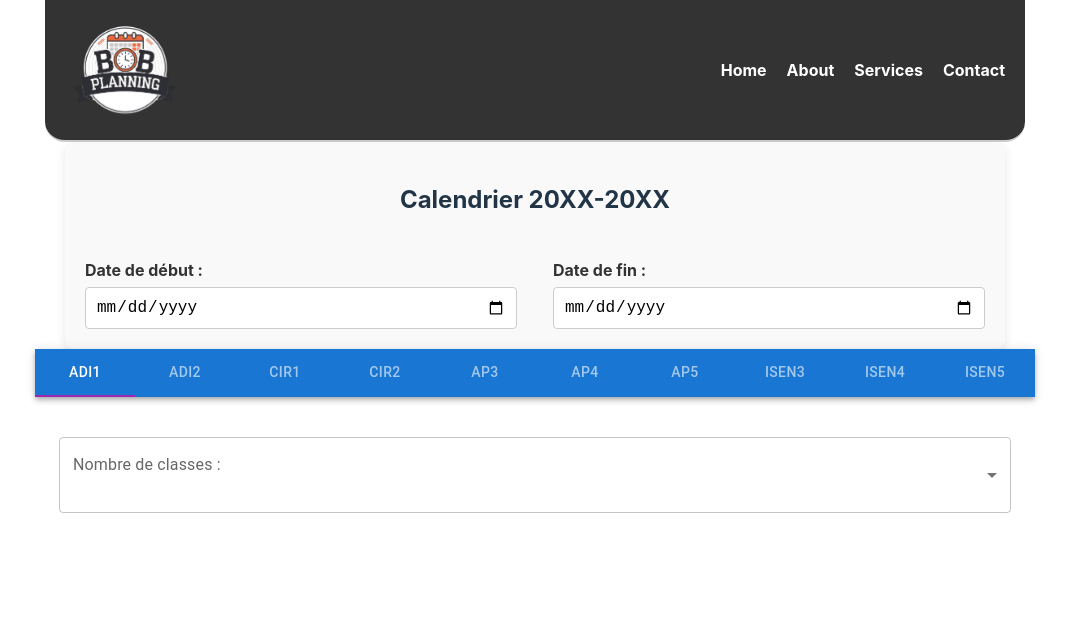
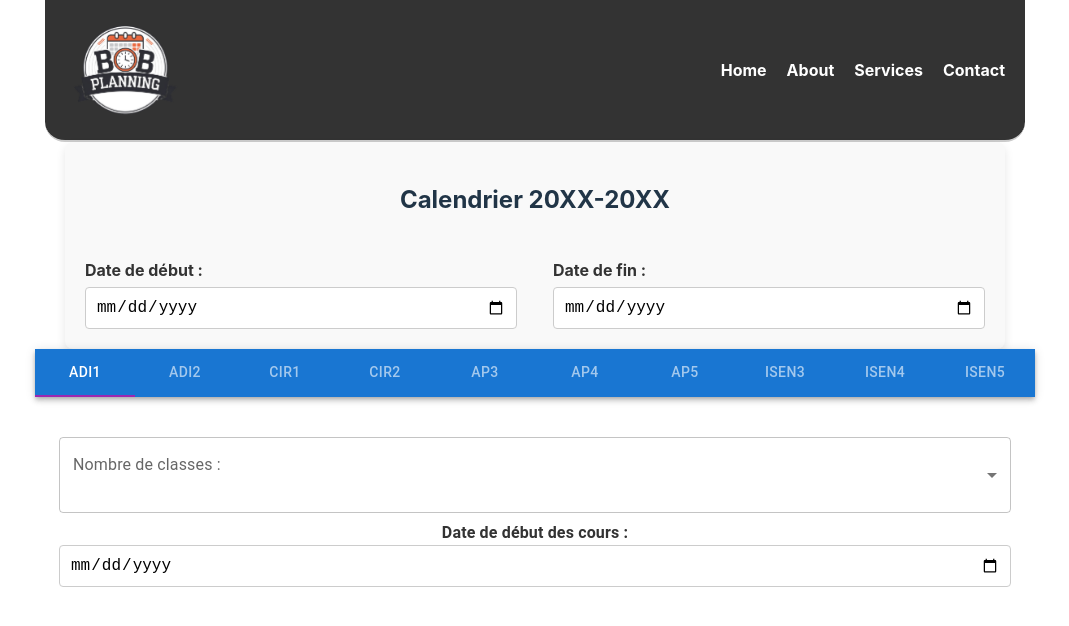
Before and after one commit to rozennrd/OPALE, a React (Vite) app in the folder BobPlanning.front/: page / in a window 1280 px wide. Shown: the top 626 px of the page, without its empty margins (105-1174 px from the left). Built offline with nearby package versions, Linux system fonts and the light colour scheme.

Commit message:
Début cours

```diff
--- /dev/null
+++ b/BobPlanning.front/src/components/DebCoursDate.tsx
@@ -0,0 +1,25 @@
+import React, { useState } from "react";
+
+
+const DebCoursDate: React.FC = () => {
+  const [startDate, setStartDate] = useState<string>('');
+
+
+  return (
+
+        <div className="date-debut-cours-container">
+          <label htmlFor="debut-date" className="label">Date de début des cours :</label>
+          <input
+            type="date"
+            id="start-date"
+            name="start-date"
+            value={startDate}
+            onChange={(e) => setStartDate(e.target.value)}
+            className="input"
+          />
+        </div>
+
+  );
+};
+
+export default DebCoursDate;
--- a/BobPlanning.front/src/components/TabsPromos.tsx
+++ b/BobPlanning.front/src/components/TabsPromos.tsx
@@ -6,6 +6,7 @@ import Tab from '@mui/material/Tab';
 import Typography from '@mui/material/Typography';
 import Box from '@mui/material/Box';
 import SingleDropdown from './SingleDropdown';
+import DebCoursDate from './DebCoursDate';
 
 interface TabPanelProps {
     children?: React.ReactNode;
@@ -81,6 +82,7 @@ export default function FullWidthTabs() {
                 <TabPanel value={value} index={index} dir={theme.direction} key={index}>
                     {/* Content of each TabPanel can be anything you want */}
                     <SingleDropdown/>
+                    <DebCoursDate/>
                 </TabPanel>
             ))}
         </Box>
```
